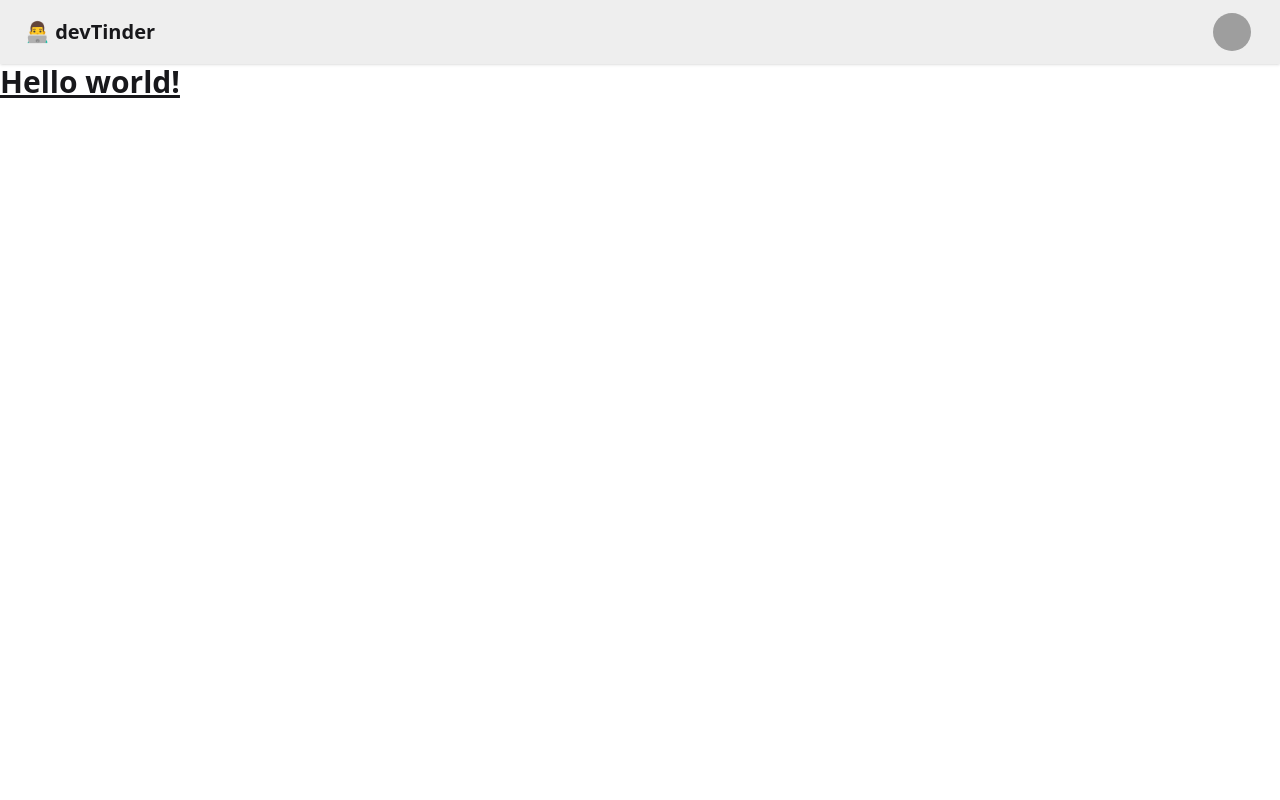
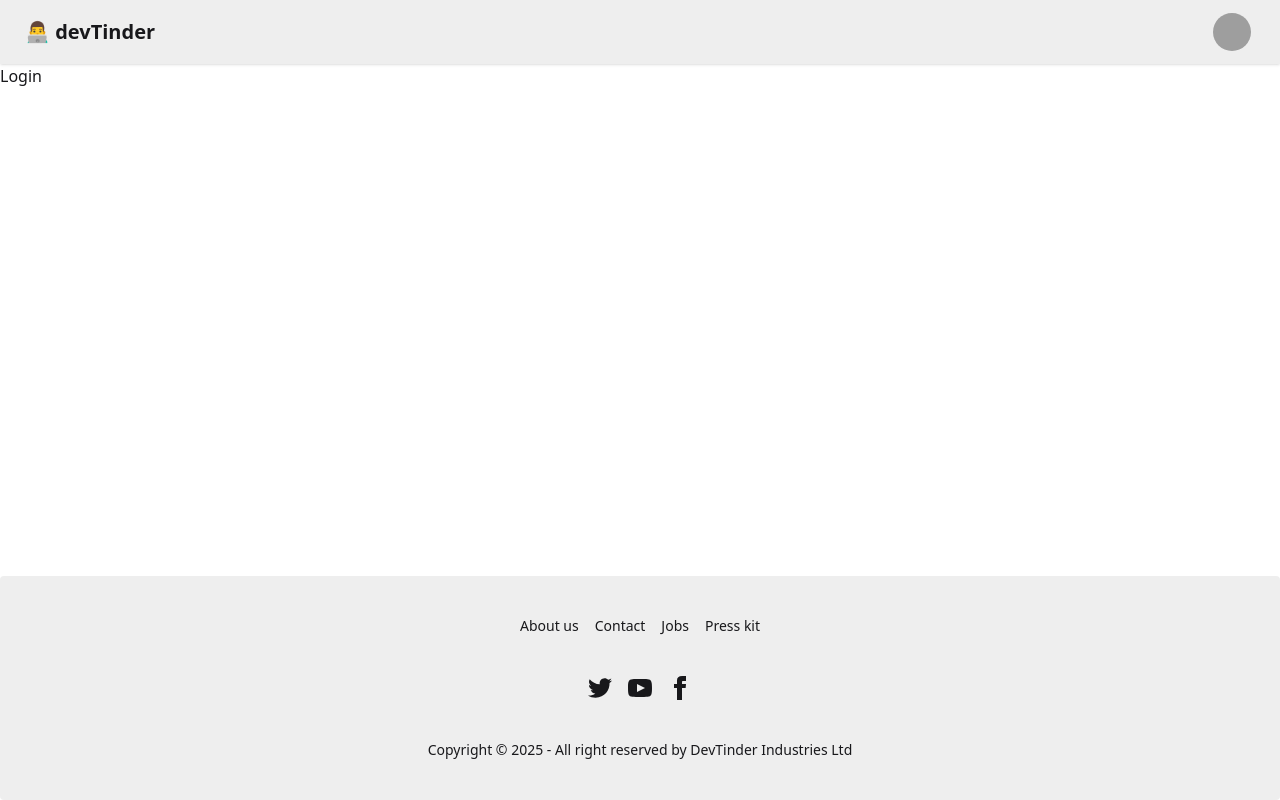
Before and after one commit to vikasvicky372/devTinder-web, a React (Vite) app: page /login in a window 1280 px wide. Built offline with nearby package versions, Linux system fonts and the light colour scheme; grey boxes are pictures that could not be loaded.

Commit message:
react router + components

```diff
--- a/package.json
+++ b/package.json
@@ -13,6 +13,7 @@
     "@tailwindcss/vite": "^4.1.7",
     "react": "^19.1.0",
     "react-dom": "^19.1.0",
+    "react-router": "^7.6.0",
     "tailwindcss": "^4.1.7"
   },
   "devDependencies": {
--- a/src/App.jsx
+++ b/src/App.jsx
@@ -1,42 +1,22 @@
-
+import { BrowserRouter, Route, Routes } from "react-router";
+import Body from "./components/Body";
+import Login from "./components/Login";
+import Profile from "./components/Profile";
+import Connections from "./components/Connections";
 function App() {
-
-return (
-  <>
-    <div className="navbar bg-base-300 shadow-sm">
-<div className="flex-1">
-  <a className="btn btn-ghost hover:bg-info-content text-xl">👨‍💻 devTinder</a>
-</div>
-<div className="flex gap-2">
-  <div className="dropdown dropdown-end mr-5">
-    <div tabIndex={0} role="button" className="btn btn-ghost btn-circle avatar">
-      <div className="w-10 rounded-full">
-        <img
-          alt="Tailwind CSS Navbar component"
-          src="https://img.daisyui.com/images/stock/photo-1534528741775-53994a69daeb.webp" />
-      </div>
-    </div>
-    <ul
-      tabIndex={0}
-      className="menu menu-sm dropdown-content bg-base-100 rounded-box z-1 mt-3 w-52 p-2 shadow">
-      <li>
-        <a className="justify-between">
-          Profile
-          <span className="badge">New</span>
-        </a>
-      </li>
-      <li><a>Settings</a></li>
-      <li><a>Logout</a></li>
-    </ul>
-  </div>
-</div>
-</div>
-    <h1 className="text-3xl font-bold underline">
-  Hello world!
-</h1>
-
-  </>
-)
+  return (
+    <>
+      <BrowserRouter basename="/">
+        <Routes>
+          <Route path="/" element={<Body />}>
+            <Route path="/login" element={<Login />} />
+            <Route path="/profile" element={<Profile />} />
+            <Route path="/connections" element={<Connections />} />
+          </Route>
+        </Routes>
+      </BrowserRouter>
+    </>
+  );
 }
 
-export default App
+export default App;
--- /dev/null
+++ b/src/components/Body.jsx
@@ -0,0 +1,16 @@
+import React from 'react'
+import NavBar from './NavBar'
+import { Outlet } from 'react-router'
+import Footer from './Footer'
+
+const Body = () => {
+  return (
+    <div>
+        <NavBar/>
+        <Outlet/>
+        <Footer/>
+    </div>
+  )
+}
+
+export default Body
--- /dev/null
+++ b/src/components/Connections.jsx
@@ -0,0 +1,9 @@
+import React from 'react'
+
+const Connections = () => {
+  return (
+    <div>Connections</div>
+  )
+}
+
+export default Connections
--- /dev/null
+++ b/src/components/Footer.jsx
@@ -0,0 +1,59 @@
+import React from "react";
+
+const Footer = () => {
+  return (
+    <footer className="footer footer-horizontal footer-center bg-base-300 text-base-content rounded p-10 fixed bottom-0">
+      <nav className="grid grid-flow-col gap-4">
+        <a className="link link-hover">About us</a>
+        <a className="link link-hover">Contact</a>
+        <a className="link link-hover">Jobs</a>
+        <a className="link link-hover">Press kit</a>
+      </nav>
+      <nav>
+        <div className="grid grid-flow-col gap-4">
+          <a>
+            <svg
+              xmlns="http://www.w3.org/2000/svg"
+              width="24"
+              height="24"
+              viewBox="0 0 24 24"
+              className="fill-current"
+            >
+              <path d="M24 4.557c-.883.392-1.832.656-2.828.775 1.017-.609 1.798-1.574 2.165-2.724-.951.564-2.005.974-3.127 1.195-.897-.957-2.178-1.555-3.594-1.555-3.179 0-5.515 2.966-4.797 6.045-4.091-.205-7.719-2.165-10.148-5.144-1.29 2.213-.669 5.108 1.523 6.574-.806-.026-1.566-.247-2.229-.616-.054 2.281 1.581 4.415 3.949 4.89-.693.188-1.452.232-2.224.084.626 1.956 2.444 3.379 4.6 3.419-2.07 1.623-4.678 2.348-7.29 2.04 2.179 1.397 4.768 2.212 7.548 2.212 9.142 0 14.307-7.721 13.995-14.646.962-.695 1.797-1.562 2.457-2.549z"></path>
+            </svg>
+          </a>
+          <a>
+            <svg
+              xmlns="http://www.w3.org/2000/svg"
+              width="24"
+              height="24"
+              viewBox="0 0 24 24"
+              className="fill-current"
+            >
+              <path d="M19.615 3.184c-3.604-.246-11.631-.245-15.23 0-3.897.266-4.356 2.62-4.385 8.816.029 6.185.484 8.549 4.385 8.816 3.6.245 11.626.246 15.23 0 3.897-.266 4.356-2.62 4.385-8.816-.029-6.185-.484-8.549-4.385-8.816zm-10.615 12.816v-8l8 3.993-8 4.007z"></path>
+            </svg>
+          </a>
+          <a>
+            <svg
+              xmlns="http://www.w3.org/2000/svg"
+              width="24"
+              height="24"
+              viewBox="0 0 24 24"
+              className="fill-current"
+            >
+              <path d="M9 8h-3v4h3v12h5v-12h3.642l.358-4h-4v-1.667c0-.955.192-1.333 1.115-1.333h2.885v-5h-3.808c-3.596 0-5.192 1.583-5.192 4.615v3.385z"></path>
+            </svg>
+          </a>
+        </div>
+      </nav>
+      <aside>
+        <p>
+          Copyright © {new Date().getFullYear()} - All right reserved by DevTinder
+          Industries Ltd
+        </p>
+      </aside>
+    </footer>
+  );
+};
+
+export default Footer;
--- /dev/null
+++ b/src/components/Login.jsx
@@ -0,0 +1,9 @@
+import React from 'react'
+
+const Login = () => {
+  return (
+    <div>Login</div>
+  )
+}
+
+export default Login
--- /dev/null
+++ b/src/components/NavBar.jsx
@@ -0,0 +1,48 @@
+import React from "react";
+
+const NavBar = () => {
+  return (
+    <div className="navbar bg-base-300 shadow-sm">
+      <div className="flex-1">
+        <a className="btn btn-ghost hover:bg-info-content text-xl">
+          👨‍💻 devTinder
+        </a>
+      </div>
+      <div className="flex gap-2">
+        <div className="dropdown dropdown-end mr-5">
+          <div
+            tabIndex={0}
+            role="button"
+            className="btn btn-ghost btn-circle avatar"
+          >
+            <div className="w-10 rounded-full">
+              <img
+                alt="Tailwind CSS Navbar component"
+                src="https://img.daisyui.com/images/stock/photo-1534528741775-53994a69daeb.webp"
+              />
+            </div>
+          </div>
+          <ul
+            tabIndex={0}
+            className="menu menu-sm dropdown-content bg-base-100 rounded-box z-1 mt-3 w-52 p-2 shadow"
+          >
+            <li>
+              <a className="justify-between">
+                Profile
+                <span className="badge">New</span>
+              </a>
+            </li>
+            <li>
+              <a>Settings</a>
+            </li>
+            <li>
+              <a>Logout</a>
+            </li>
+          </ul>
+        </div>
+      </div>
+    </div>
+  );
+};
+
+export default NavBar;
--- /dev/null
+++ b/src/components/Profile.jsx
@@ -0,0 +1,9 @@
+import React from 'react'
+
+const Profile = () => {
+  return (
+    <div>Profile</div>
+  )
+}
+
+export default Profile
```
Also changed, not shown: 2 other files (tests, documents, lock files or other folders).
